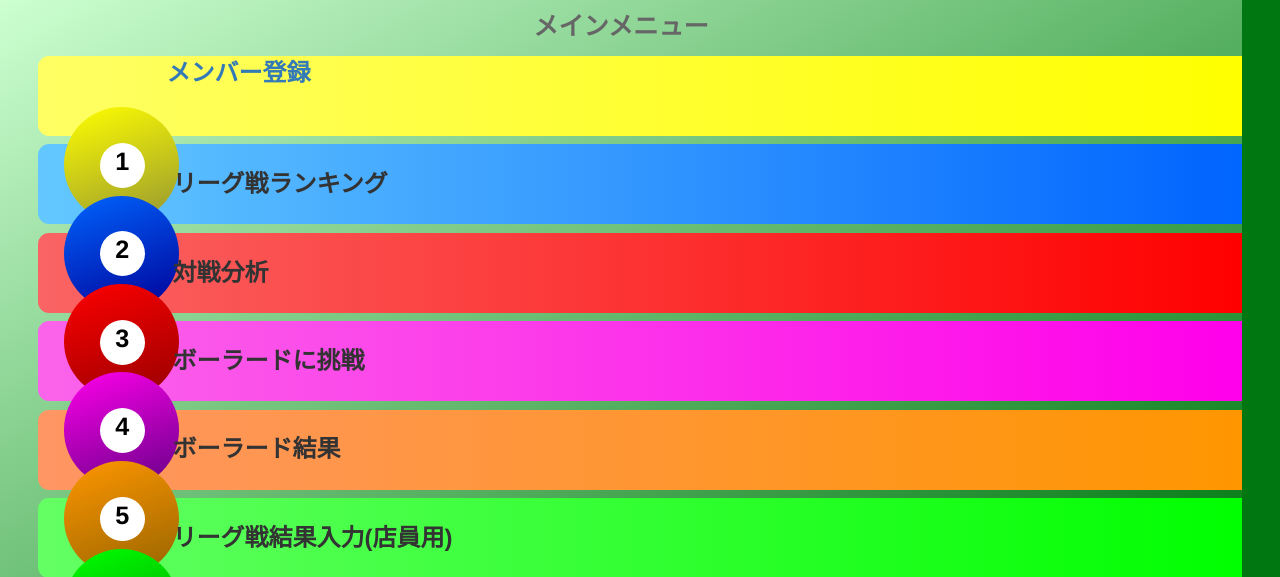
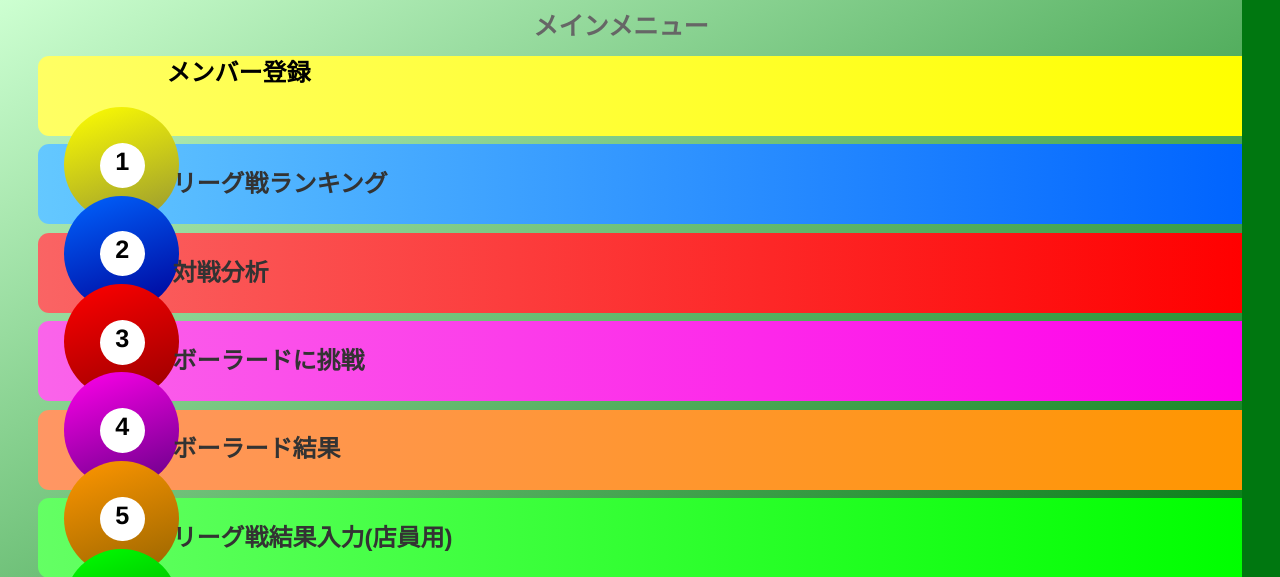
Before and after one commit to tetsuwrx/b-path-league, a PHP site: template web/views/index.twig in a window 1280 px wide. Shown: the top 577 px of the page. Run offline with PHP 8.4, Linux system fonts and the light colour scheme; the template is opened without the code that fills it, so the values that code supplies are empty; some libraries are stand-ins or nearby versions.

Commit message:
Update main.css

```diff
--- a/web/stylesheets/main.css
+++ b/web/stylesheets/main.css
@@ -111,4 +111,6 @@ a.mainsubmit{
   font-size:3vh;
   font-weight:bold;
   text-align:left;
+  text-decoration: none;
+  color: black;
 }
```
